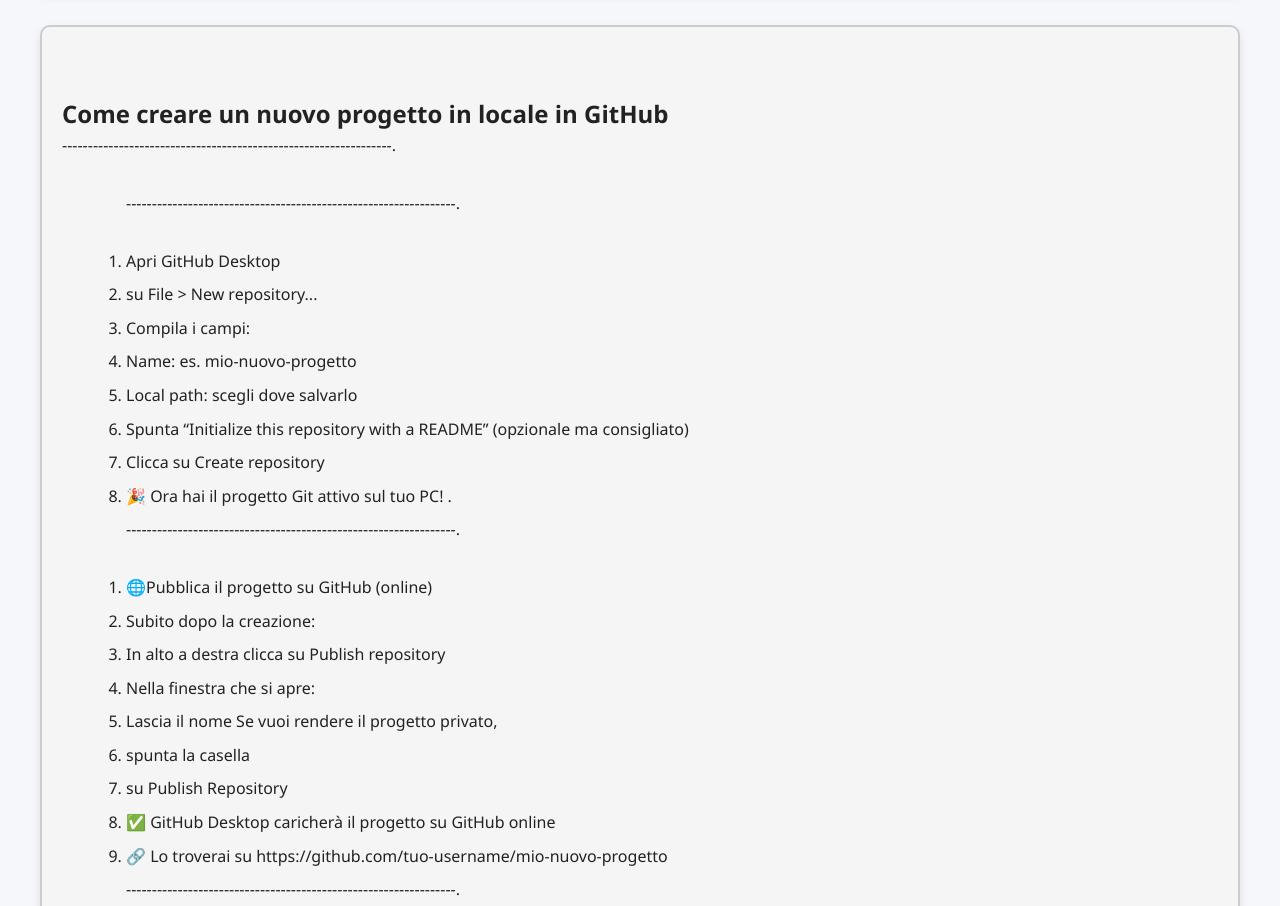
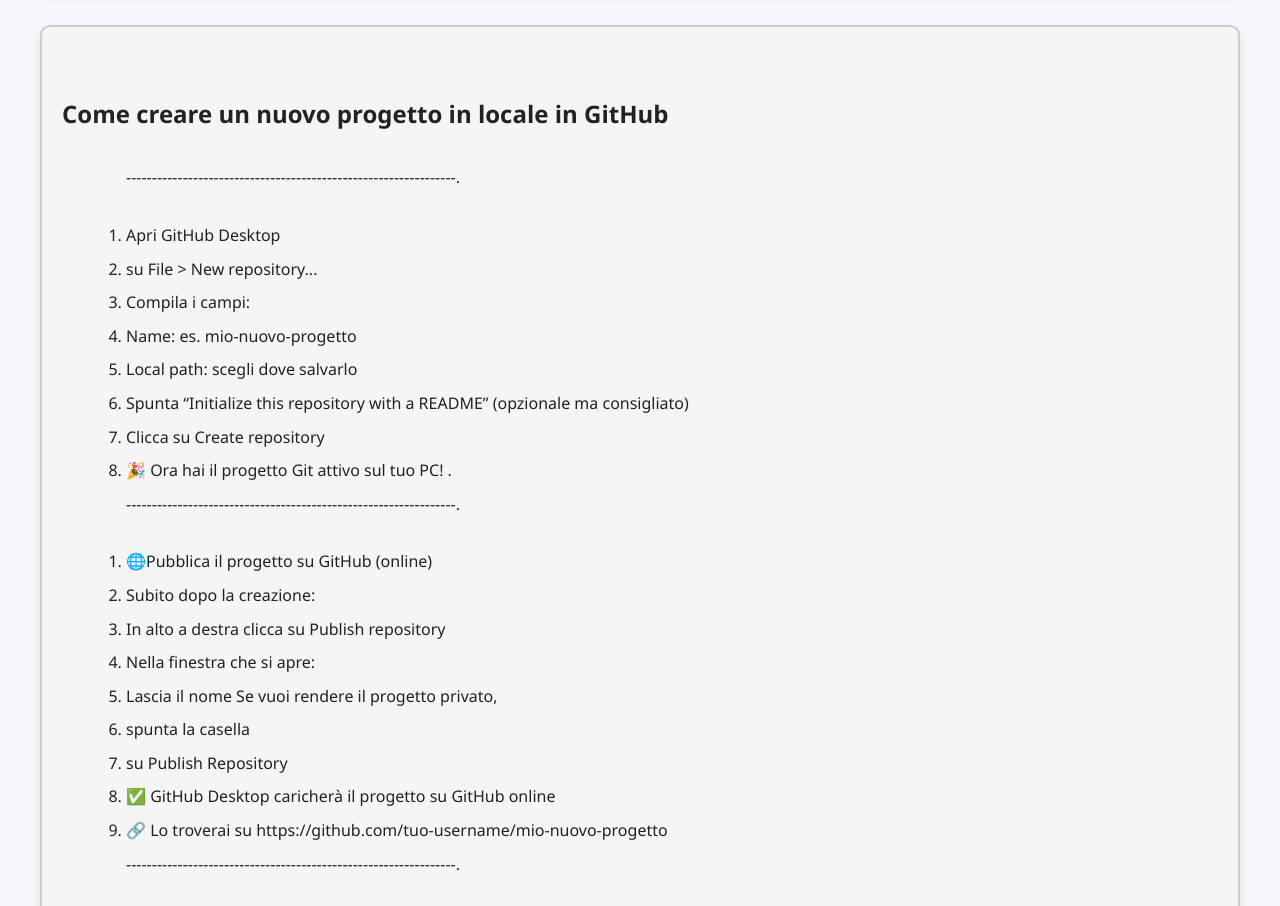
Before and after one commit to FrancescoPisarro/techzone, a plain HTML site: page risposte.html in a window 1280 px wide. Shown: the part 1460-2366 px from the top of the page. Drawn offline with Linux system fonts and the light colour scheme.

Commit message:
Update risposte.html
Fix linea

```diff
--- a/risposte.html
+++ b/risposte.html
@@ -90,7 +90,7 @@
       <div class="cbr-section">
         <section style="min-height: 80vh; padding: 3rem 0;">
           <h2>Come creare un nuovo progetto in locale in GitHub</h2>
-          <p>----------------------------------------------------------------</strong>.</p>
+
           <p></p>
 
             <section class="faq-section">
```
